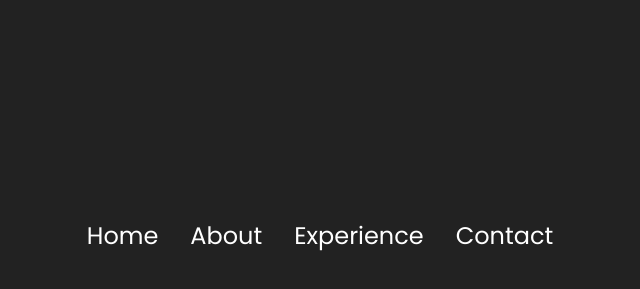
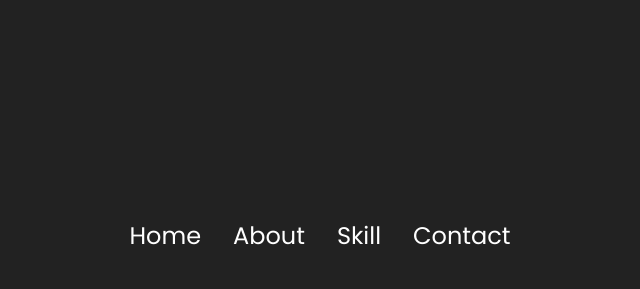
Before and after one commit to Kreexz08/portafolio-na, a plain HTML site: page index.html in a window 1280 px wide. Shown: the part 2705-2994 px from the top of the page, without its empty margins (320-960 px from the left). Drawn offline with Linux system fonts and the light colour scheme.

Commit message:
Correccion

```diff
--- a/index.html
+++ b/index.html
@@ -214,7 +214,7 @@
         <ul class="nav-links">
           <li><a href="#profile">Home</a></li>
           <li><a href="#about">About</a></li>
-          <li><a href="#experience">Experience</a></li>
+          <li><a href="#skills">Skill</a></li>
           <li><a href="#contact">Contact</a></li>
         </ul>
       </div>
```
